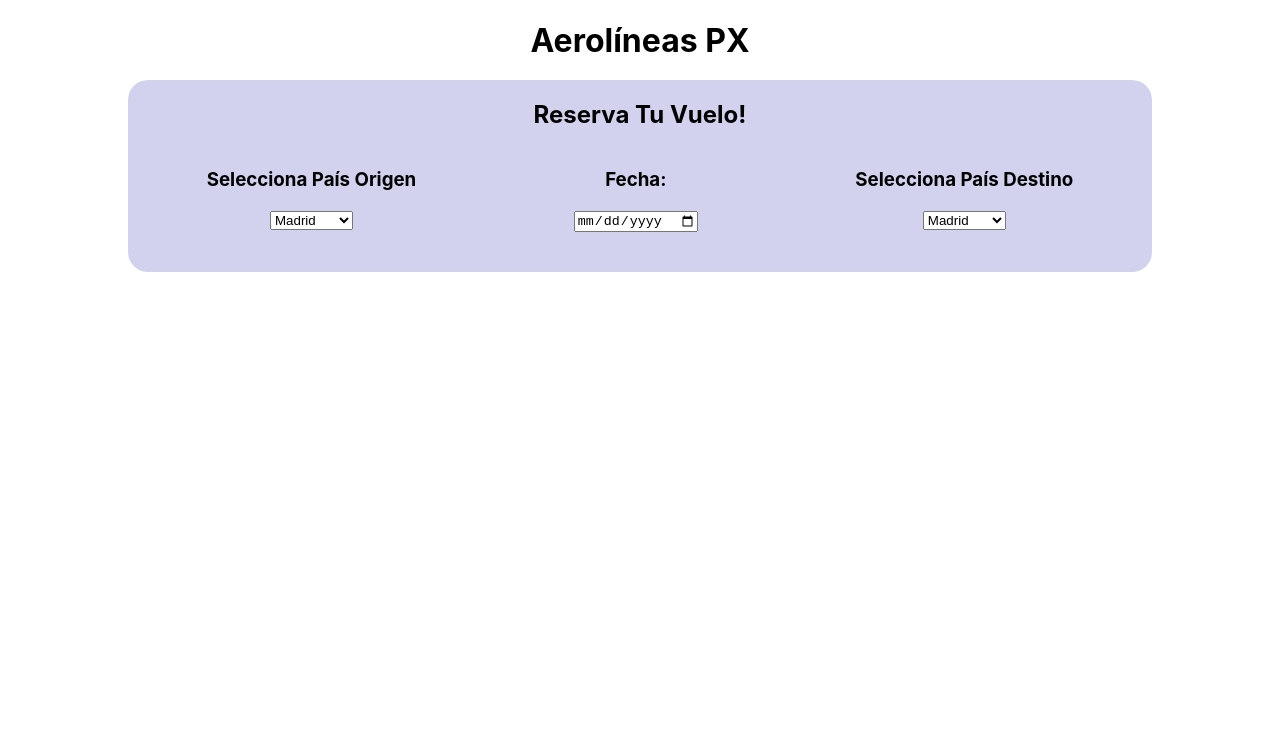
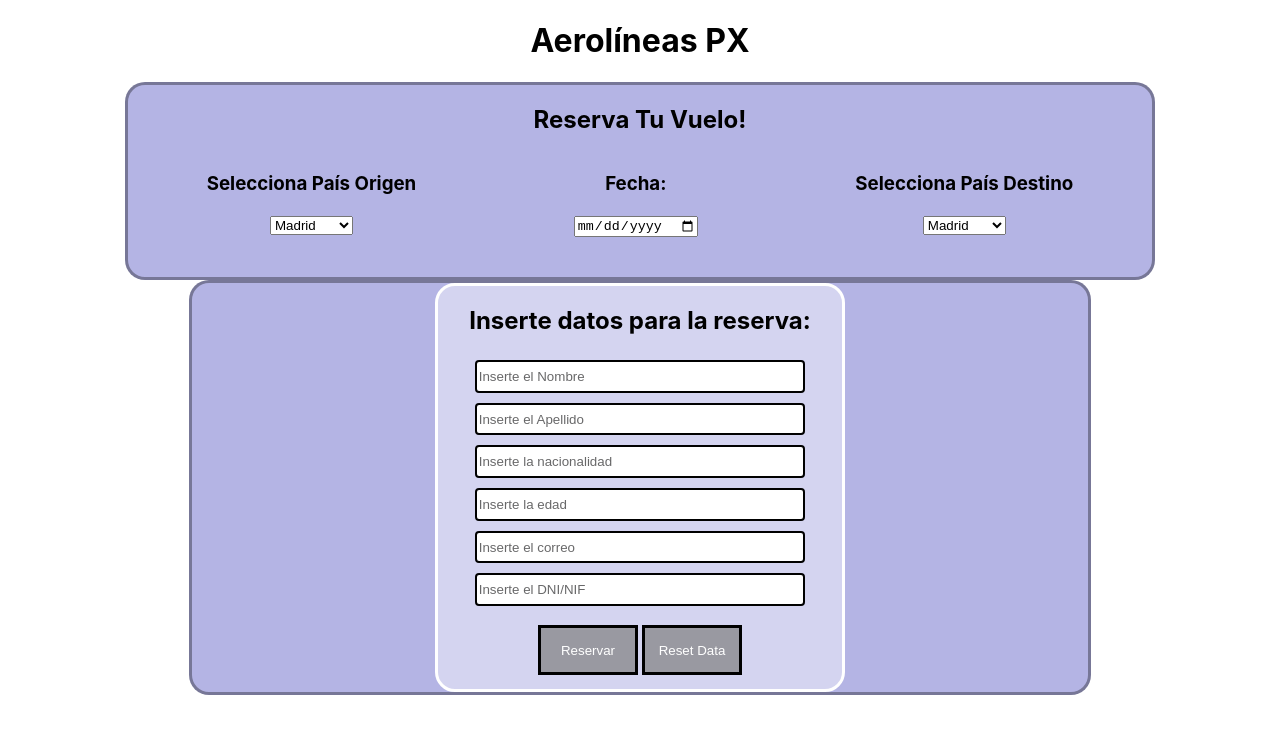
Before and after one commit to pablopampillon/AirlineApp, a React (Create React App) app in the folder airlineapp/: page / in a window 1280 px wide. Shown: the top 734 px of the page. Built offline with nearby package versions, Linux system fonts and the light colour scheme.

Commit message:
Updating front

```diff
--- a/airlineapp/src/App.js
+++ b/airlineapp/src/App.js
@@ -1,10 +1,12 @@
 import logo from "./logo.svg";
 import "./App.css";
 import ReservaVuelo from "./Components/ReservaVuelo/ReservaVuelo";
+import DatosUsu from "./Components/DatosUsu/DatosUsu";
 function App() {
   return (
     <div className="App">
       <ReservaVuelo />
+      <DatosUsu />
     </div>
   );
 }
--- /dev/null
+++ b/airlineapp/src/Components/DatosUsu/DatosUsu.css
@@ -0,0 +1,59 @@
+.dataContainer form input{
+    width: 100px;
+    border-style: solid;
+
+    border-color: black;
+
+
+}
+.natC{
+    display: flex;
+    flex-direction: column;
+    justify-content: space-around;
+    align-items: center;
+}
+.data{
+    width: 70%;
+    border-style: solid;
+    border-color: rgba(0, 0, 0, 0.336);
+    display: flex;
+    flex-direction: column;
+    justify-content: space-around;
+    align-items: center;
+    background-color: rgb(107, 107, 202, 0.5);
+    border-radius: 20px;
+}
+.dataContainer{
+    display: flex;
+    flex-direction: column;
+
+}
+.subm1{
+    padding: 10px;
+}
+.littleCont{
+    width: 45%;
+    background-color: rgba(255, 255, 255, 0.418);
+    border-radius: 20px;
+    border-style: solid;
+    border-width: 3px;
+    border-color: white;
+}
+input[type=text] {
+    width: 80%!important;
+    height: 2em;
+    border-radius: 4px;
+    margin: 5px
+  }
+  ::-webkit-input-placeholder {
+    color: rgba(98, 98, 99, 0.959);
+  }
+  input[type=button], input[type=submit], input[type=reset] {
+    background-color: rgba(128, 128, 128, 0.699);
+    border: none;
+    color: white;
+   height: 50px;
+    text-decoration: none;
+    margin: 4px 2px;
+    cursor: pointer;
+  }
--- /dev/null
+++ b/airlineapp/src/Components/DatosUsu/DatosUsu.jsx
@@ -0,0 +1,58 @@
+import React from "react";
+import "./DatosUsu.css";
+
+const DatosUsu = () => {
+  return (
+    <div className="natC">
+      <div className="data">
+        <div className="littleCont">
+          <div>
+            <h2>Inserte datos para la reserva:</h2>
+          </div>
+          <div className="dataContainer">
+            <form>
+              <input
+                type="text"
+                placeholder="Inserte el Nombre"
+                required
+              ></input>
+              <br />
+              <input
+                type="text"
+                placeholder="Inserte el Apellido"
+                required
+              ></input>
+              <br />
+              <input
+                type="text"
+                placeholder="Inserte la nacionalidad"
+                required
+              ></input>
+              <br />
+              <input type="text" placeholder="Inserte la edad" required></input>
+              <br />
+              <input
+                type="text"
+                placeholder="Inserte el correo"
+                required
+              ></input>
+              <br />
+              <input
+                type="text"
+                placeholder="Inserte el DNI/NIF"
+                required
+              ></input>
+              <br />
+              <div className="subm1">
+                <input type="submit" value={"Reservar"}></input>
+                <input type="reset" value={"Reset Data"}></input>
+              </div>
+            </form>
+          </div>
+        </div>
+      </div>
+    </div>
+  );
+};
+
+export default DatosUsu;
--- a/airlineapp/src/Components/ReservaVuelo/ReservaVuelo.css
+++ b/airlineapp/src/Components/ReservaVuelo/ReservaVuelo.css
@@ -1,8 +1,15 @@
+.topC2{
+    display: flex;
+    align-items: center;
+    flex-direction: column;
+}
 .reserv{
+    width: 80%;
     border-radius: 20px;
     display: flex;
-    position: absolute;
-    background-color: rgb(107, 107, 202, 0.3);
+    border-style: solid;
+    border-color: rgba(0, 0, 0, 0.336);;
+    background-color: rgb(107, 107, 202, 0.5);
     flex-direction: column;
     padding-bottom: 40px;
     top: 10%;
--- a/airlineapp/src/Components/ReservaVuelo/ReservaVuelo.jsx
+++ b/airlineapp/src/Components/ReservaVuelo/ReservaVuelo.jsx
@@ -12,7 +12,7 @@ const ReservaVuelo = () => {
     }
   }
   return (
-    <div>
+    <div className="topC2">
       <div>
         <h1>Aerolíneas PX</h1>
       </div>
@@ -23,7 +23,7 @@ const ReservaVuelo = () => {
         <div className="fieldset">
           <div className="orig">
             <h3>Selecciona País Origen</h3>
-            <select>
+            <select required>
               <option>Madrid</option>
               <option>Barcelona</option>
               <option>Valencia</option>
@@ -31,7 +31,12 @@ const ReservaVuelo = () => {
           </div>
           <div className="fecV">
             <h3>Fecha:</h3>
-            <input type="date" onChange={comprobarFec} id="fec1"></input>
+            <input
+              type="date"
+              onChange={comprobarFec}
+              id="fec1"
+              required
+            ></input>
           </div>
 
           <div className="dest">
```
